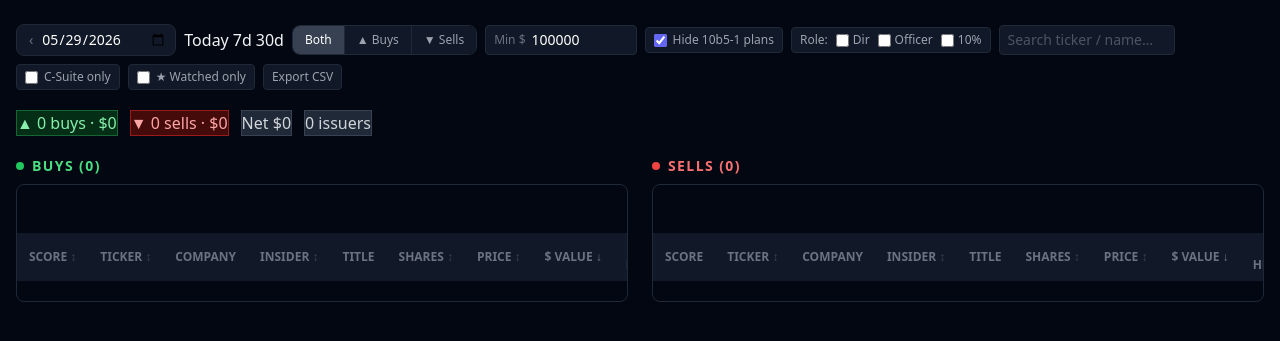
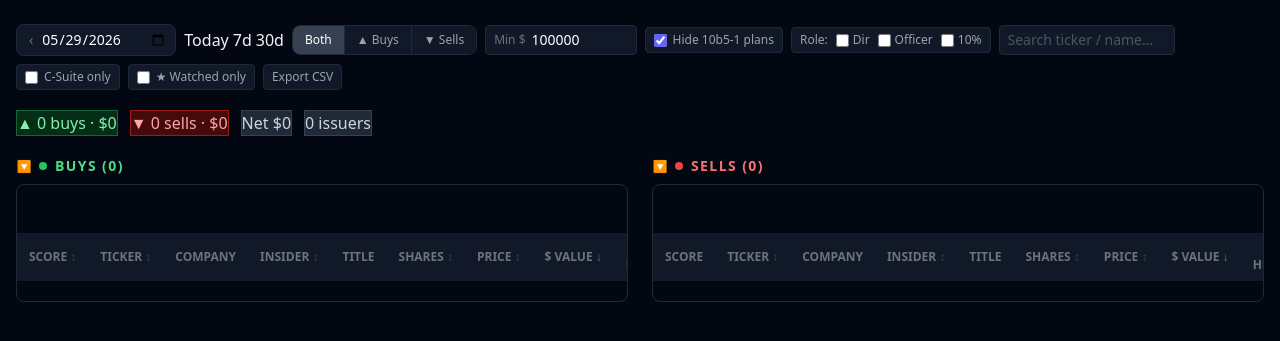
Before and after one commit to cdelvalle81282/insider-tracker, a FastAPI app: page / in a window 1280 px wide. Shown: the part 49-390 px from the top of the page. Run offline with FastAPI, Linux system fonts and the light colour scheme; some libraries are stand-ins or nearby versions.

Commit message:
Make Cluster Activity, Buys, and Sells sections collapsible
Co-Authored-By: Claude Sonnet 4.6 (1M context) <noreply@anthropic.com>

```diff
--- a/templates/_tables_partial.html
+++ b/templates/_tables_partial.html
@@ -72,11 +72,14 @@
 
 <!-- Cluster activity -->
 {% if clusters %}
-<div class="mb-6">
-  <h2 class="text-yellow-400 font-semibold text-sm uppercase tracking-widest mb-3 flex items-center gap-2">
+<details class="group mb-6" open>
+  <summary class="flex items-center gap-2 cursor-pointer list-none select-none mb-3">
+    <span class="text-gray-600 group-open:rotate-90 transition-transform text-xs">▶</span>
+    <h2 class="text-yellow-400 font-semibold text-sm uppercase tracking-widest flex items-center gap-2">
       <span class="inline-block w-2 h-2 rounded-full bg-yellow-500"></span>
       Cluster Activity — {{ clusters | length }} ticker{{ 's' if clusters | length != 1 }} with 2+ insiders
     </h2>
+  </summary>
   <div class="space-y-2">
     {% for c in clusters %}
     <details class="group rounded-lg border
@@ -176,7 +179,7 @@
     </details>
     {% endfor %}
   </div>
-</div>
+</details>
 {% endif %}
 
 {# Sort helper macro — renders a clickable column header #}
@@ -196,11 +199,14 @@
 <div class="grid grid-cols-1 xl:grid-cols-2 gap-6">
 
   <!-- Buys -->
-  <div>
-    <h2 class="text-green-400 font-semibold text-sm uppercase tracking-widest mb-2 flex items-center gap-2">
+  <details class="group" open>
+    <summary class="flex items-center gap-2 cursor-pointer list-none select-none mb-2">
+      <span class="text-gray-600 group-open:rotate-90 transition-transform text-xs">▶</span>
+      <h2 class="text-green-400 font-semibold text-sm uppercase tracking-widest flex items-center gap-2">
         <span class="inline-block w-2 h-2 rounded-full bg-green-500"></span>
         Buys ({{ buys | length }})
       </h2>
+    </summary>
     <div class="overflow-x-auto rounded-lg border border-gray-800">
       <table class="w-full text-sm">
         <thead class="bg-gray-900 text-gray-500 text-xs uppercase sticky top-12">
@@ -267,14 +273,17 @@
         </tbody>
       </table>
     </div>
-  </div>
+  </details>
 
   <!-- Sells -->
-  <div>
-    <h2 class="text-red-400 font-semibold text-sm uppercase tracking-widest mb-2 flex items-center gap-2">
+  <details class="group" open>
+    <summary class="flex items-center gap-2 cursor-pointer list-none select-none mb-2">
+      <span class="text-gray-600 group-open:rotate-90 transition-transform text-xs">▶</span>
+      <h2 class="text-red-400 font-semibold text-sm uppercase tracking-widest flex items-center gap-2">
         <span class="inline-block w-2 h-2 rounded-full bg-red-500"></span>
         Sells ({{ sells | length }})
       </h2>
+    </summary>
     <div class="overflow-x-auto rounded-lg border border-gray-800">
       <table class="w-full text-sm">
         <thead class="bg-gray-900 text-gray-500 text-xs uppercase sticky top-12">
@@ -332,6 +341,6 @@
         </tbody>
       </table>
     </div>
-  </div>
+  </details>
 
 </div>
```
Lines whose indentation alone changed are shown as unchanged.
